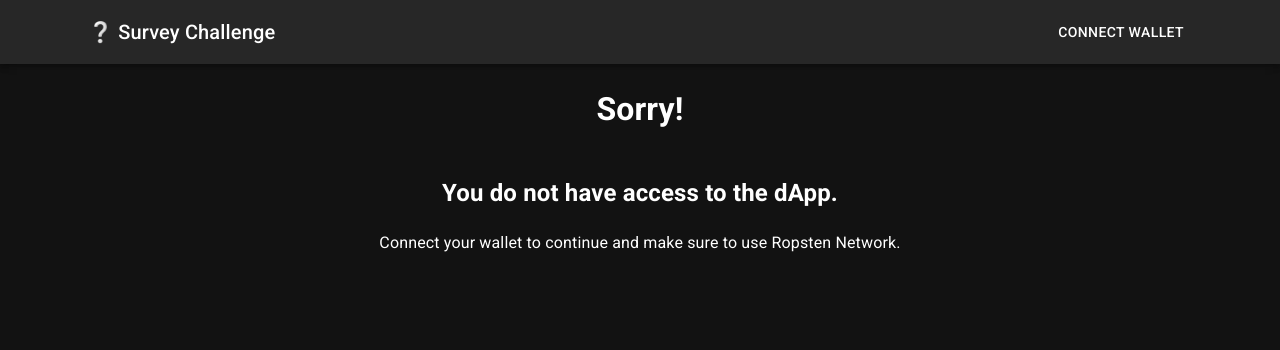
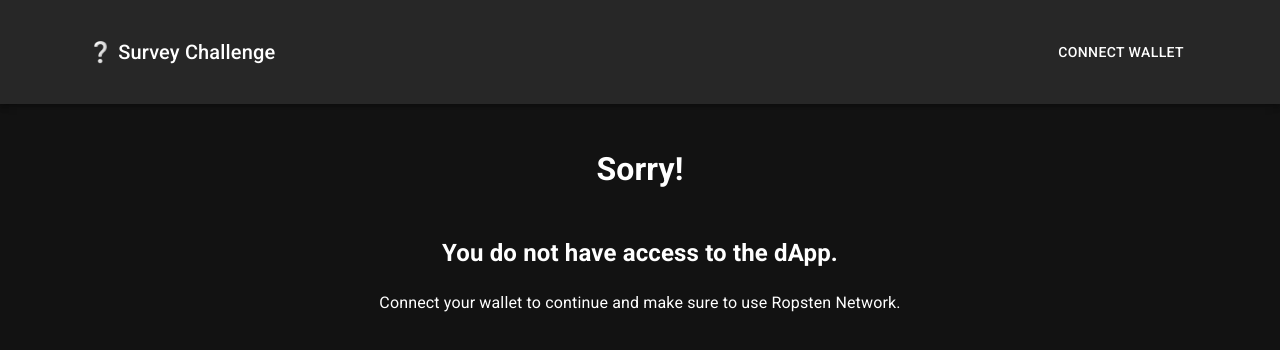
Before and after one commit to dieguezguille/survey-challenge, a React (Create React App) app: page /forbidden in a window 1280 px wide. Shown: the top 350 px of the page. Built offline with nearby package versions, Linux system fonts and the light colour scheme.

Commit message:
🎨 improve theming on mui components

```diff
--- a/src/theme/custom.theme.tsx
+++ b/src/theme/custom.theme.tsx
@@ -1,9 +1,15 @@
 import { createTheme, responsiveFontSizes } from '@mui/material';
+import { MuiContainerStyleOverrides } from './overrides/mui-container.override';
 
 const CustomTheme = createTheme({
     palette: {
         mode: 'dark',
     },
+    components: {
+        MuiContainer: {
+            styleOverrides: MuiContainerStyleOverrides,
+        },
+    },
 });
 
 export default responsiveFontSizes(CustomTheme);
--- /dev/null
+++ b/src/theme/overrides/mui-container.override.ts
@@ -0,0 +1,8 @@
+import { ComponentsOverrides, Theme } from '@mui/material/styles';
+
+export const MuiContainerStyleOverrides: ComponentsOverrides<Theme>['MuiContainer'] =
+    {
+        root: {
+            padding: '20px',
+        },
+    };
```
